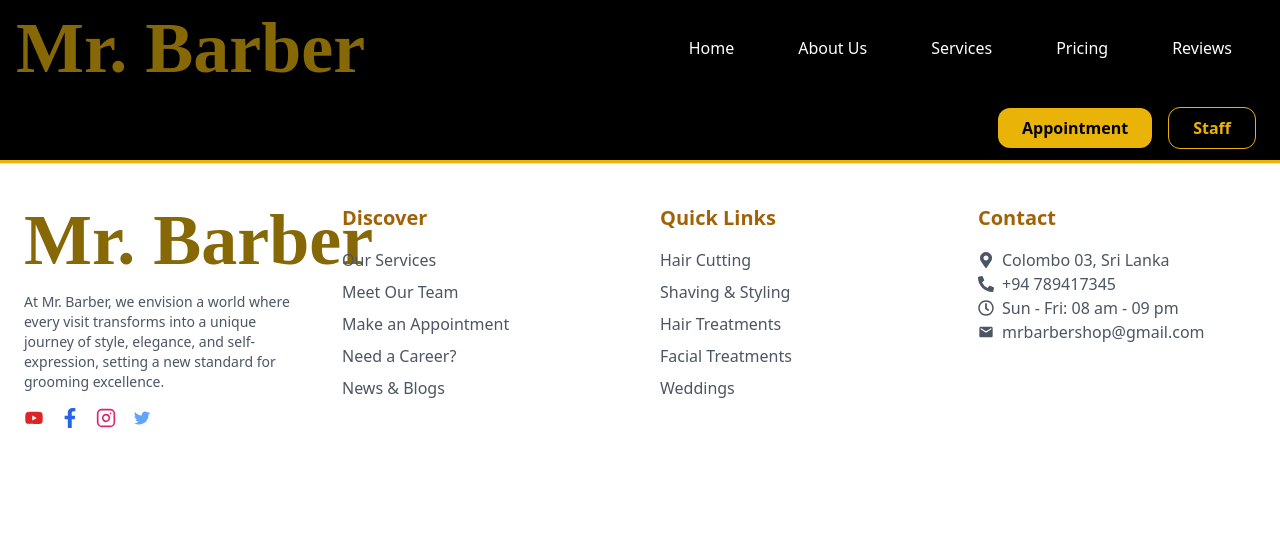
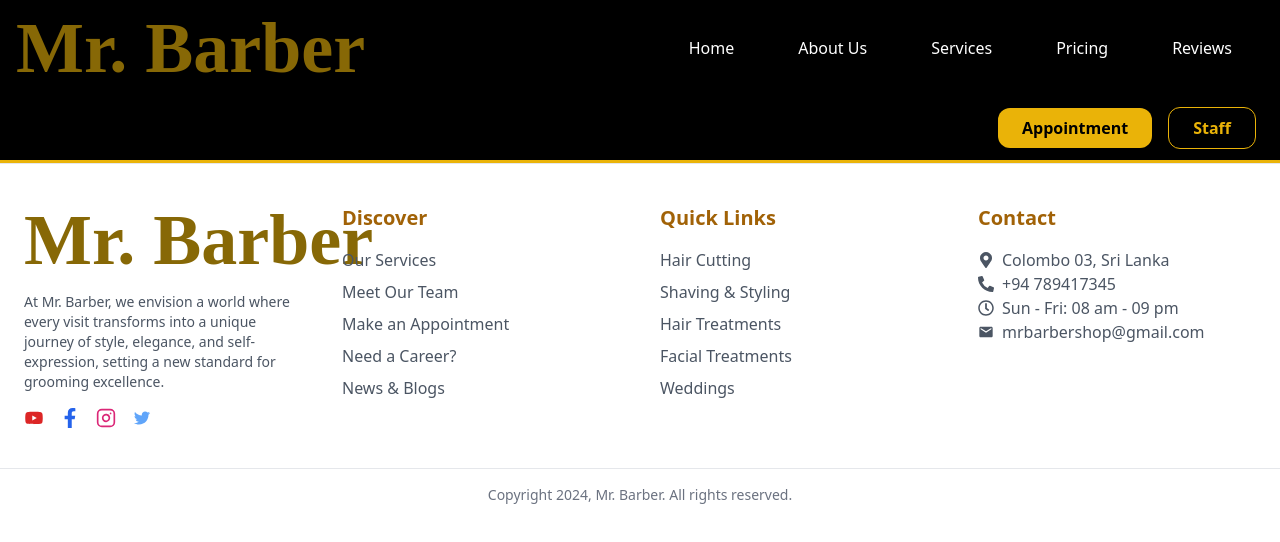
Before and after one commit to PawaniMekhala/mr_barber, a React (Create React App) app: page / in a window 1280 px wide. Shown: the top 542 px of the page. Built offline with nearby package versions, Linux system fonts and the light colour scheme; a web font is replaced by a local one.

Commit message:
feat: Add footer copyright section

```diff
--- a/src/components/Footer.jsx
+++ b/src/components/Footer.jsx
@@ -73,6 +73,7 @@ const Footer = () => {
             <li className="hover:text-yellow-500 cursor-pointer">Weddings</li>
           </ul>
         </div>
+
         {/* Contact Section */}
         <div>
           <h3 className="text-xl font-semibold text-yellow-700 mb-4">
@@ -92,6 +93,11 @@ const Footer = () => {
           </p>
         </div>
       </div>
+
+      {/* Copyright */}
+      <div className="text-center text-gray-500 text-sm mt-10 border-t pt-4">
+        Copyright {new Date().getFullYear()}, Mr. Barber. All rights reserved.
+      </div>
     </footer>
   );
 };
```
